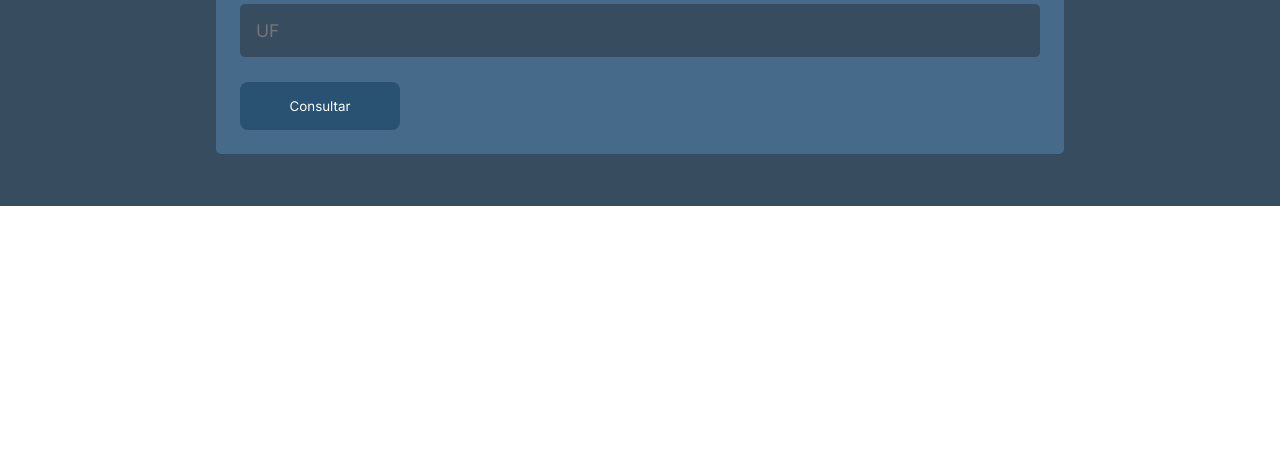
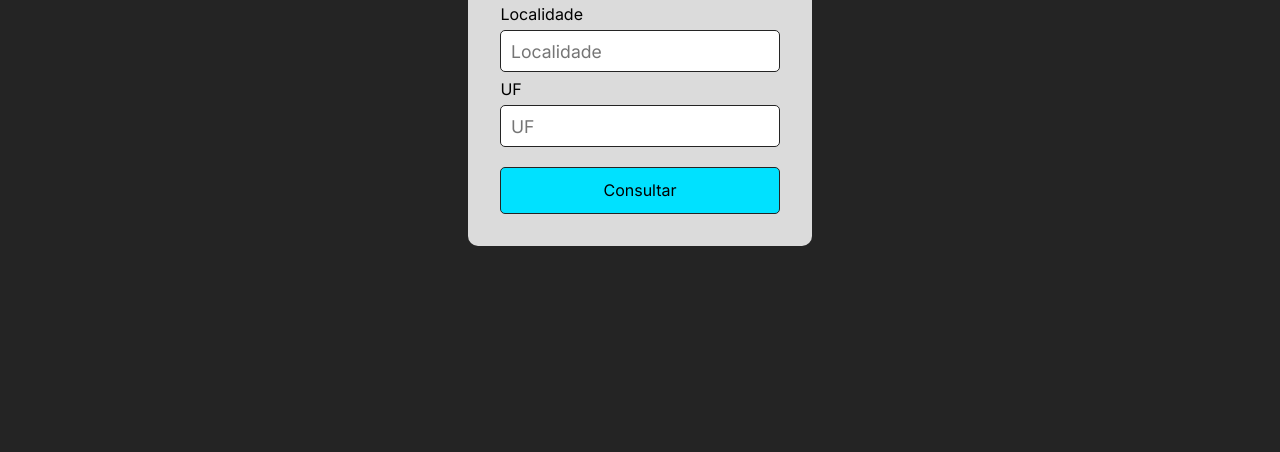
Before and after one commit to MatheusFrancaDEV/consulta-cep, a plain HTML site: page index.html in a window 1280 px wide. Shown: the part 354-806 px from the top of the page. Drawn offline with Linux system fonts and the light colour scheme.

Commit message:
Update style.css

```diff
--- a/src/css/style.css
+++ b/src/css/style.css
@@ -11,47 +11,49 @@
 }
 .content{
     display: flex;
+    flex-direction: column;
     align-items: center;
     justify-content: center;
-    flex-direction: column;
-    padding: 5rem;
-    background-color: #374c5e;
-    height: 50vh;
+    padding: 1rem;
+    background-color: #242424;
+    height: 96.7vh;
 }
 #form{
     display: flex;
     flex-direction: column;
-    background-color: #466b8a;
-    color: #fff;
-    gap: .8rem  ;
-    padding: 1.5rem;
-    width: 100%;
-    max-width: 800px;
-    border-radius: 5px;
+    background-color: #dbdbdb;
+    padding: 2rem;
+    border-radius: 10px;
+    gap: .4rem;
 }
 #form input{
-    background-color: #374c5e;
-    color: #fff;
-    border: none;
+    padding: .6rem;
+    border-radius: 5px;
+    border: 1px solid #242424;
     outline: none;
-    padding: 1rem;
     font-size: 1.1rem;
-    border-radius: 5px;
+    transition: .2s;
 }
 #form button{
     margin-top: .8rem;
-    width: 100%;
-    max-width: 160px;
-    padding: 1rem;
-    background-color: #295172;
+    background-color: #00e1ff;
+    padding: .8rem;
+    border: 1px solid #242424;
+    border-radius: 5px;
+    font-size: 1rem;
+    transition: .2s;
+}
+#form button:hover{
+    background-color: #0a8d9e;
     color: #fff;
-    border: none;
-    border-radius: 8px;
+    cursor: pointer;
+}
+#form input:hover{
+    background-color: #cecece;
 }
 #logradouro,
 #bairro{
     display: none;
-    transition: .2s;
 }
 label[for = "logradouro"]{
     display: none;
```
